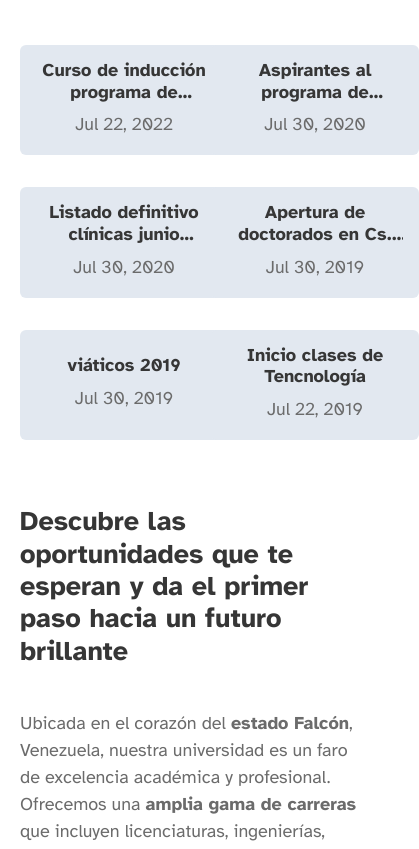
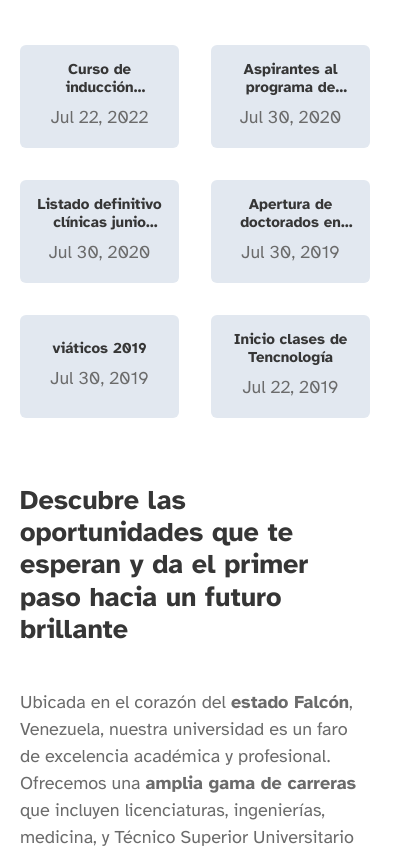
Before and after one commit to freddyskull/unefm, an Astro site: page / in a window 390 px wide. Shown: the part 991-1840 px from the top of the page, 419 px wide, since content can reach past the window. Built offline with nearby package versions, Linux system fonts and the light colour scheme; Astro itself is replaced by a stand-in of ours.

Commit message:
📱 responsive:  reparando los tamaños en avisos importantes

```diff
--- a/src/pages/index.astro
+++ b/src/pages/index.astro
@@ -50,9 +50,9 @@ const carrerasRandom = mezclarArreglo([...carreras]); // Clonamos el arreglo par
           <ul class="gap-8 grid grid-cols-2 md:grid-cols-6 mt-12 w-full">
             {
               avisos.slice(0, 6).map((post) => (
-                <li class="flex flex-col justify-center bg-slate-200 p-4 rounded-md w-52">
+                <li class="flex flex-col justify-center bg-slate-200 p-4 rounded-md md:w-52">
                   <a href={`/blog/${post.id}/`}>
-                    <h6 class="line-clamp-2">{post.data.title}</h6>
+                    <h6 class="line-clamp-2 text-[15px]">{post.data.title}</h6>
                     <span class="date">
                       <FormattedDate date={post.data.pubDate} />
                     </span>
```
